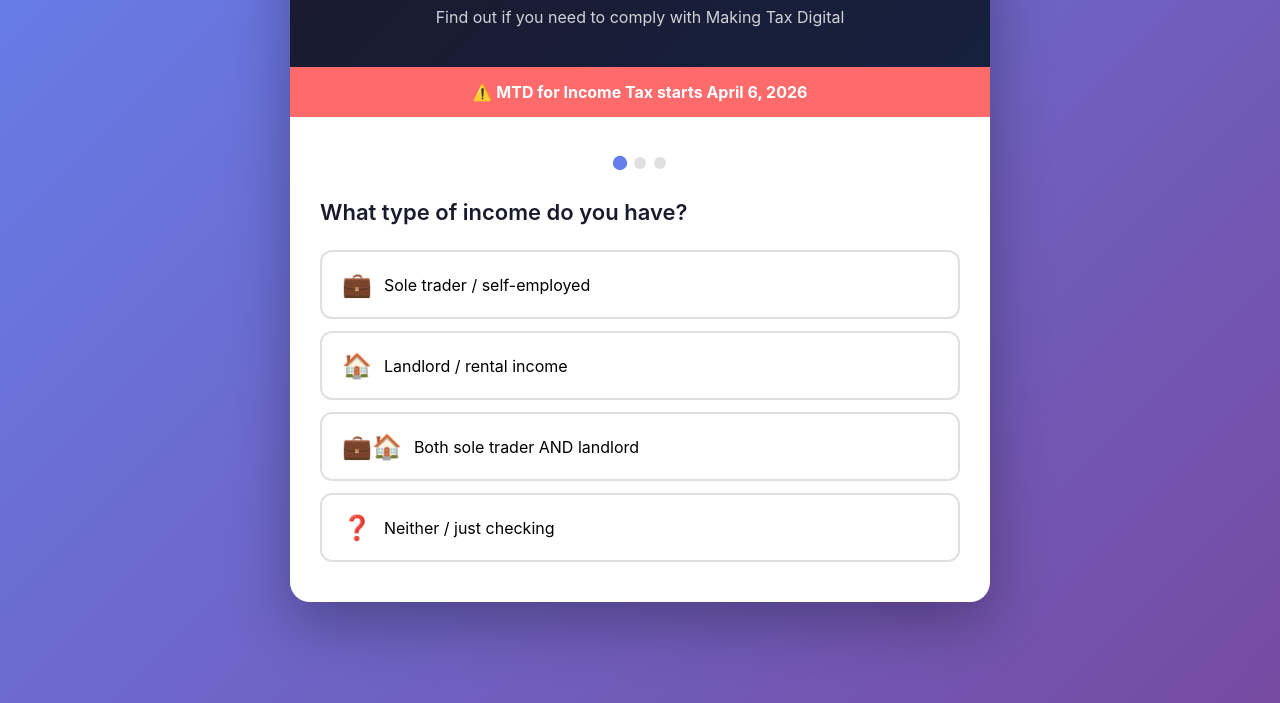
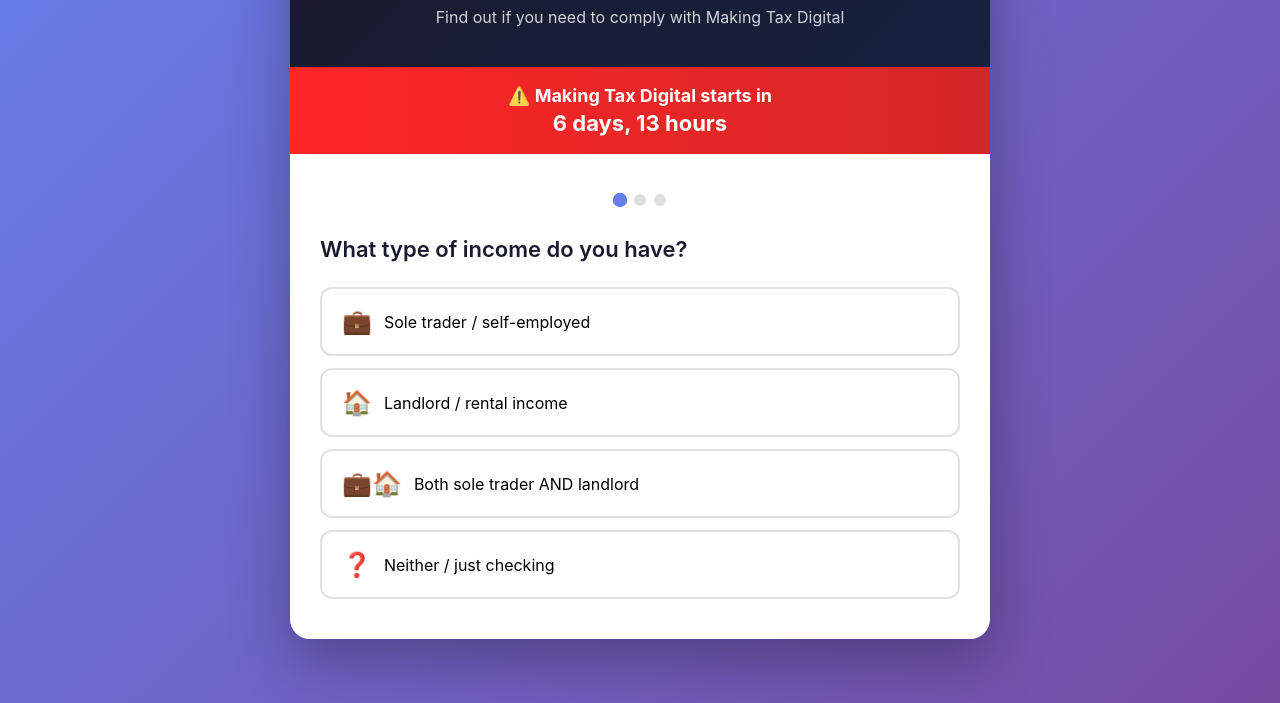
Before and after one commit to clawpinchybot/mtd-calculator, a plain HTML site: page index.html in a window 1280 px wide. Shown: the part 97-800 px from the top of the page. Drawn offline with Linux system fonts and the light colour scheme.

Commit message:
Add live countdown banner for MTD April 6 deadline (7 days left)

```diff
--- a/index.html
+++ b/index.html
@@ -54,11 +54,22 @@
         }
 
         .deadline-banner {
-            background: #ff6b6b;
+            background: linear-gradient(90deg, #ff0000, #cc0000);
             color: white;
-            padding: 15px;
+            padding: 18px;
             text-align: center;
             font-weight: bold;
+            font-size: 18px;
+            animation: pulse-banner 2s ease-in-out infinite;
+        }
+        @keyframes pulse-banner {
+            0%, 100% { opacity: 1; }
+            50% { opacity: 0.85; }
+        }
+        .deadline-banner .countdown {
+            font-size: 22px;
+            display: block;
+            margin-top: 4px;
         }
 
         .content {
@@ -344,8 +355,8 @@
             <p>Find out if you need to comply with Making Tax Digital</p>
         </div>
 
-        <div class="deadline-banner">
-            ⚠️ MTD for Income Tax starts April 6, 2026
+        <div class="deadline-banner" id="mtd-banner">
+            ⚠️ Making Tax Digital starts in <span class="countdown" id="banner-countdown"></span>
         </div>
 
         <div class="content">
@@ -643,6 +654,36 @@
             };
             return types[type] || type;
         }
+
+        // Live countdown banner
+        function updateBannerCountdown() {
+            const deadline = new Date('2026-04-06T00:00:00+01:00');
+            const now = new Date();
+            const diff = deadline - now;
+            const banner = document.getElementById('banner-countdown');
+            const bannerEl = document.getElementById('mtd-banner');
+
+            if (diff <= 0) {
+                banner.textContent = 'MTD is NOW IN EFFECT';
+                bannerEl.style.background = 'linear-gradient(90deg, #cc0000, #880000)';
+                return;
+            }
+
+            const days = Math.floor(diff / (1000 * 60 * 60 * 24));
+            const hours = Math.floor((diff % (1000 * 60 * 60 * 24)) / (1000 * 60 * 60));
+            const mins = Math.floor((diff % (1000 * 60 * 60)) / (1000 * 60));
+
+            if (days > 1) {
+                banner.textContent = days + ' days, ' + hours + ' hours';
+            } else if (days === 1) {
+                banner.textContent = '1 day, ' + hours + ' hours — ACT NOW';
+            } else {
+                banner.textContent = hours + ' hours, ' + mins + ' minutes — TODAY IS THE DAY';
+            }
+        }
+
+        updateBannerCountdown();
+        setInterval(updateBannerCountdown, 60000);
     </script>
 </body>
 </html>
```
